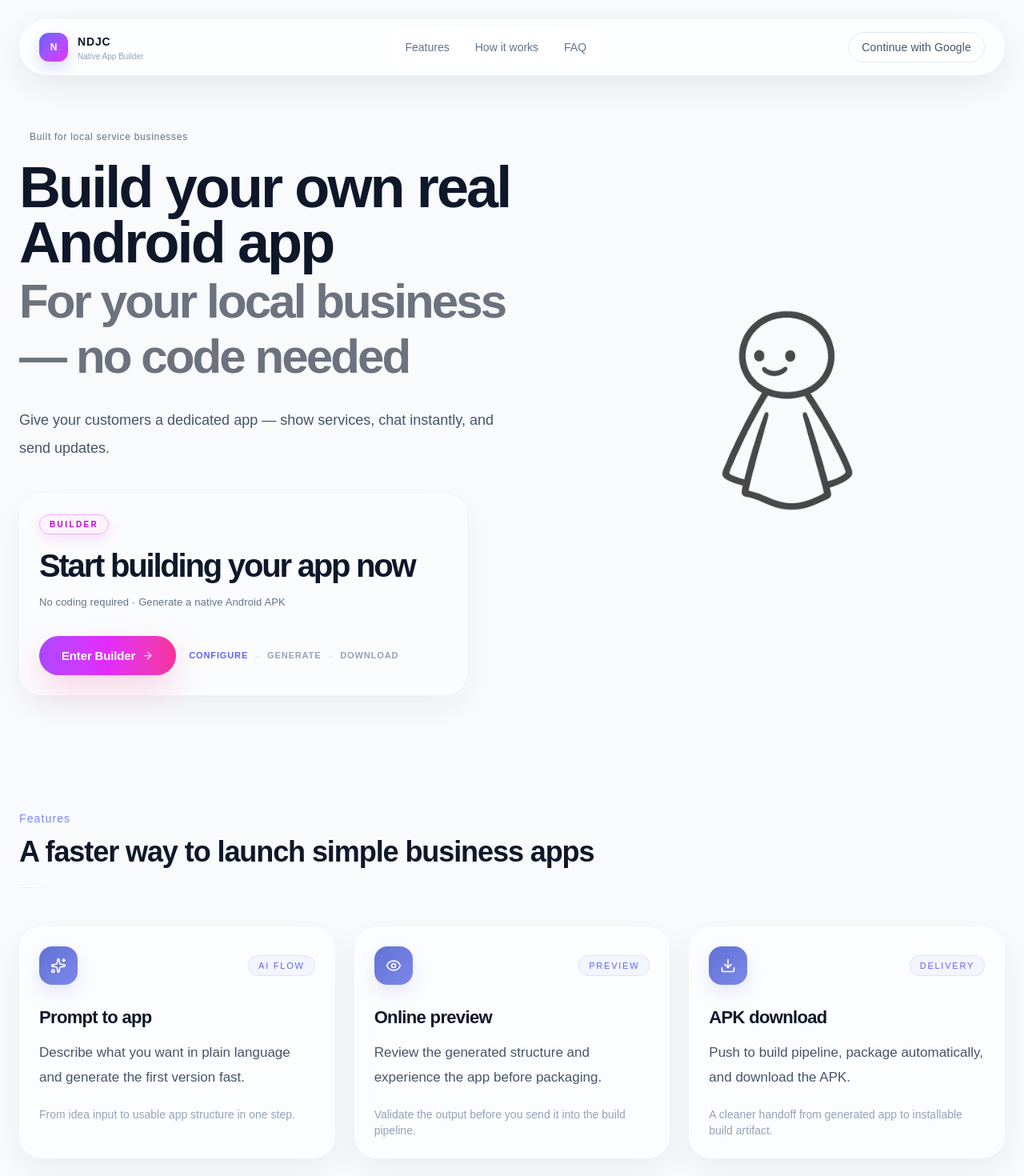
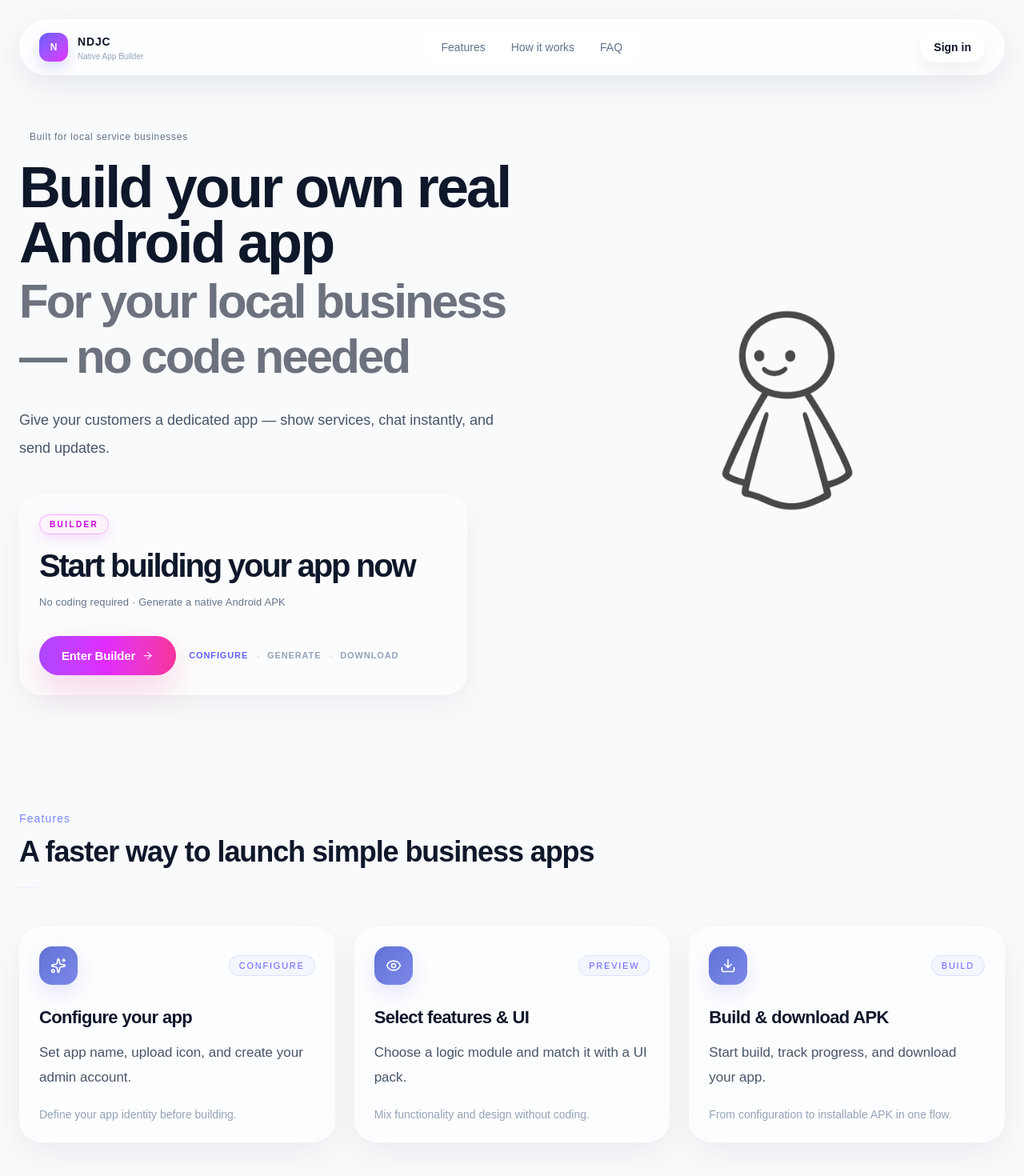
Before and after one commit to why459097630/niandongjicheng, a Next.js app: page / in a window 1280 px wide. Shown: the top 1470 px of the page at 80% size. Built offline with nearby package versions, Linux system fonts and the light colour scheme.

Commit message:
Update page.tsx

```diff
--- a/app/page.tsx
+++ b/app/page.tsx
@@ -1,11 +1,23 @@
 "use client";
 import { useEffect, useState } from "react";
 import { ArrowRight, Download, Eye, HelpCircle, Sparkles, Wand2 } from "lucide-react";
-import AuthControls from "@/components/auth/AuthControls";
+function AuthControls({ nextPath = "/builder" }: { nextPath?: string }) {
+  return (
+    <button
+      type="button"
+      onClick={() => {
+        window.location.href = nextPath;
+      }}
+      className="inline-flex items-center rounded-full border border-white/60 bg-white px-4 py-2 text-sm font-semibold text-[#0f172a] shadow-[0_10px_24px_rgba(15,23,42,0.06)] transition hover:bg-white/90"
+    >
+      Sign in
+    </button>
+  );
+}
 
 export default function Home() {
   const previewScreens = ["home", "services", "chat", "announcement"] as const;
-  const [activePreview, setActivePreview] = useState<(typeof previewScreens)[number]>("home");
+  const [activeModules, setActivePreview] = useState<(typeof previewScreens)[number]>("home");
 
   useEffect(() => {
     const timer = window.setInterval(() => {
@@ -145,14 +157,14 @@ export default function Home() {
                 <Sparkles className="h-5 w-5" />
               </div>
               <div className="rounded-full border border-indigo-200/55 bg-indigo-50/70 px-3 py-1 text-[11px] font-medium uppercase tracking-[0.16em] text-indigo-500">
-                AI Flow
+                Configure
               </div>
             </div>
-            <h3 className="mb-3 text-[22px] font-semibold tracking-[-0.03em] text-[#0f172a]">Prompt to app</h3>
+            <h3 className="mb-3 text-[22px] font-semibold tracking-[-0.03em] text-[#0f172a]">Configure your app</h3>
             <p className="mb-5 text-[17px] leading-[1.85] text-[#475569]">
-              Describe what you want in plain language and generate the first version fast.
+              Set app name, upload icon, and create your admin account.
             </p>
-            <div className="text-sm text-[#94a3b8]">From idea input to usable app structure in one step.</div>
+            <div className="text-sm text-[#94a3b8]">Define your app identity before building.</div>
           </div>
 
           <div className="group relative overflow-hidden rounded-[28px] border border-white/40 bg-white/55 p-6 shadow-[0_14px_40px_rgba(15,23,42,0.06)] backdrop-blur-xl transition-all duration-300 hover:-translate-y-1.5 hover:border-indigo-200/60 hover:shadow-[0_20px_48px_rgba(99,102,241,0.08)]">
@@ -164,11 +176,11 @@ export default function Home() {
                 Preview
               </div>
             </div>
-            <h3 className="mb-3 text-[22px] font-semibold tracking-[-0.03em] text-[#0f172a]">Online preview</h3>
+            <h3 className="mb-3 text-[22px] font-semibold tracking-[-0.03em] text-[#0f172a]">Select features & UI</h3>
             <p className="mb-5 text-[17px] leading-[1.85] text-[#475569]">
-              Review the generated structure and experience the app before packaging.
+              Choose a logic module and match it with a UI pack.
             </p>
-            <div className="text-sm text-[#94a3b8]">Validate the output before you send it into the build pipeline.</div>
+            <div className="text-sm text-[#94a3b8]">Mix functionality and design without coding.</div>
           </div>
 
           <div className="group relative overflow-hidden rounded-[28px] border border-white/40 bg-white/55 p-6 shadow-[0_14px_40px_rgba(15,23,42,0.06)] backdrop-blur-xl transition-all duration-300 hover:-translate-y-1.5 hover:border-indigo-200/60 hover:shadow-[0_20px_48px_rgba(99,102,241,0.08)]">
@@ -177,14 +189,14 @@ export default function Home() {
                 <Download className="h-5 w-5" />
               </div>
               <div className="rounded-full border border-indigo-200/55 bg-indigo-50/70 px-3 py-1 text-[11px] font-medium uppercase tracking-[0.16em] text-indigo-500">
-                Delivery
+                Build
               </div>
             </div>
-            <h3 className="mb-3 text-[22px] font-semibold tracking-[-0.03em] text-[#0f172a]">APK download</h3>
+            <h3 className="mb-3 text-[22px] font-semibold tracking-[-0.03em] text-[#0f172a]">Build & download APK</h3>
             <p className="mb-5 text-[17px] leading-[1.85] text-[#475569]">
-              Push to build pipeline, package automatically, and download the APK.
+              Start build, track progress, and download your app.
             </p>
-            <div className="text-sm text-[#94a3b8]">A cleaner handoff from generated app to installable build artifact.</div>
+            <div className="text-sm text-[#94a3b8]">From configuration to installable APK in one flow.</div>
           </div>
         </div>
       </section>
```
